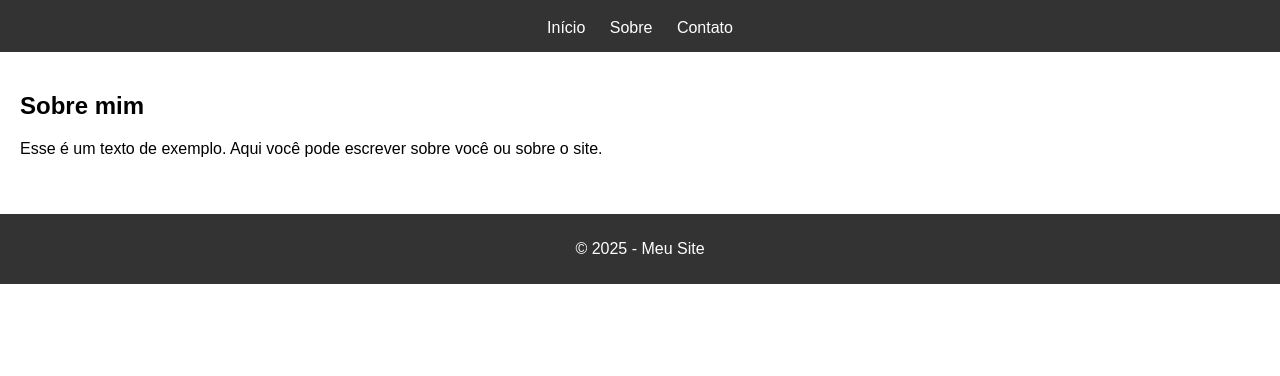
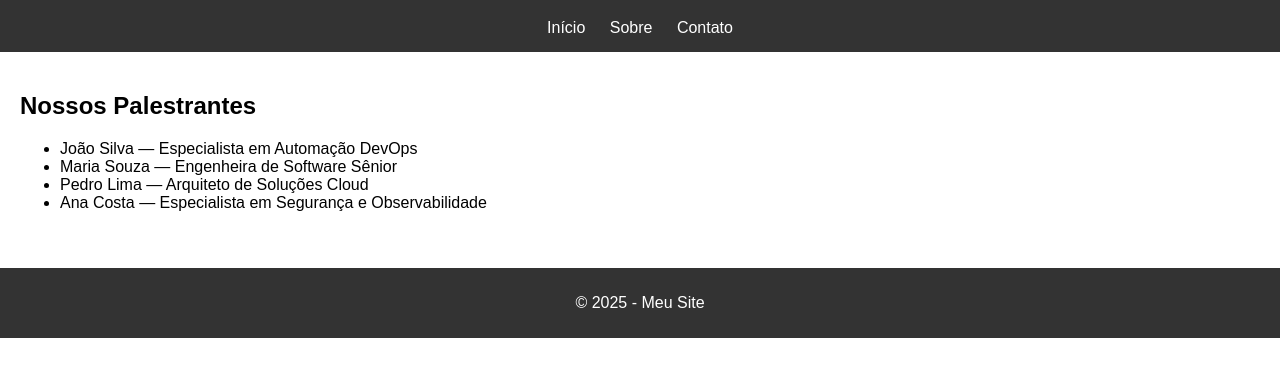
Before and after one commit to Dark25251/atividade, a plain HTML site: page index.html in a window 1280 px wide. Shown: the part 76-452 px from the top of the page. Drawn offline with Linux system fonts and the light colour scheme.

Commit message:
feat: Adiciona sessao palestrantes e linha de script

```diff
--- a/index.html
+++ b/index.html
@@ -1,10 +1,12 @@
 <!DOCTYPE html>
 <html lang="pt-BR">
+
 <head>
     <meta charset="UTF-8">
     <title>Meu Primeiro Site</title>
     <link rel="stylesheet" href="style.css">
 </head>
+
 <body>
     <header>
         <h1>Bem-vindo ao meu site!</h1>
@@ -18,12 +20,22 @@
     </header>
 
     <main>
-<h2>Sobre mim</h2>
-<p>Esse é um texto de exemplo. Aqui você pode escrever sobre você ou sobre o site.</p>
+        <section id="palestrantes">
+            <h2>Nossos Palestrantes</h2>
+            <ul>
+                <li>João Silva — Especialista em Automação DevOps</li>
+                <li>Maria Souza — Engenheira de Software Sênior</li>
+                <li>Pedro Lima — Arquiteto de Soluções Cloud</li>
+                <li>Ana Costa — Especialista em Segurança e Observabilidade</li>
+            </ul>
+        </section>
     </main>
 
     <footer>
         <p>&copy; 2025 - Meu Site</p>
     </footer>
+
+    <script src="scripts.js"></script>
 </body>
+
 </html>
```
Lines whose indentation alone changed are shown as unchanged.
